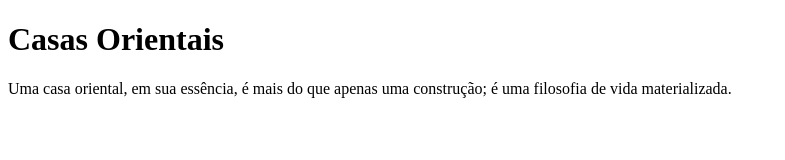
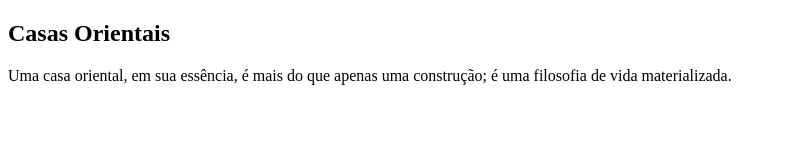
Before and after one commit to RaphaMaria/Tabs, a plain HTML site: page Projeto/index.html in a window 1280 px wide. Shown: the whole page, without its empty margins (0-785 px from the left). Drawn offline with Linux system fonts and the light colour scheme.

Commit message:
melhorando o html

```diff
--- a/Projeto/index.html
+++ b/Projeto/index.html
@@ -4,10 +4,13 @@
     <meta charset="UTF-8">
     <meta name="viewport" content="width=device-width, initial-scale=1.0">
     <title>Casas Orientais</title>
+    <link rel="stylesheet" href="style.css">
+    <script src="script.js"></script>
 </head>
 <body>
+<section>
 <h1>Casas Orientais</h1>
 <p>Uma casa oriental, em sua essência, é mais do que apenas uma construção; é uma filosofia de vida materializada.</p>
-
+</section>
 </body>
 </html>
```
